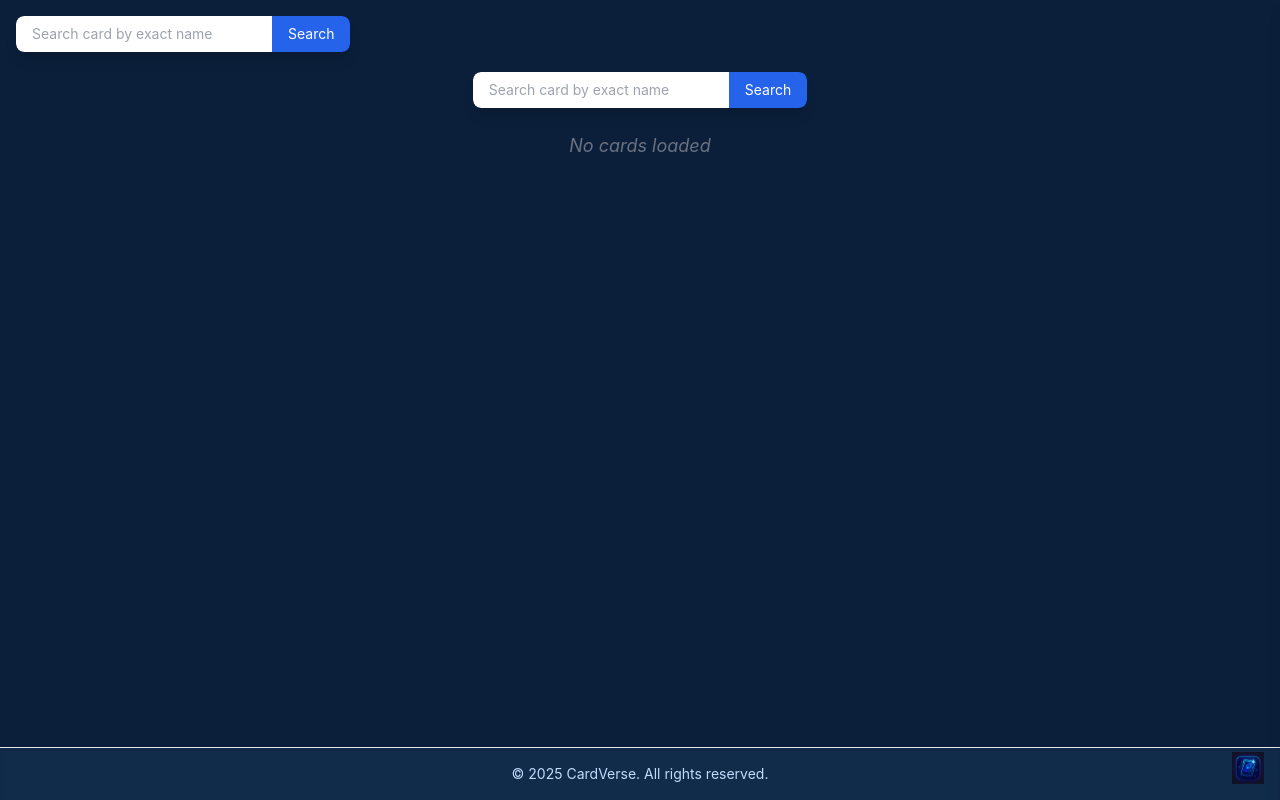
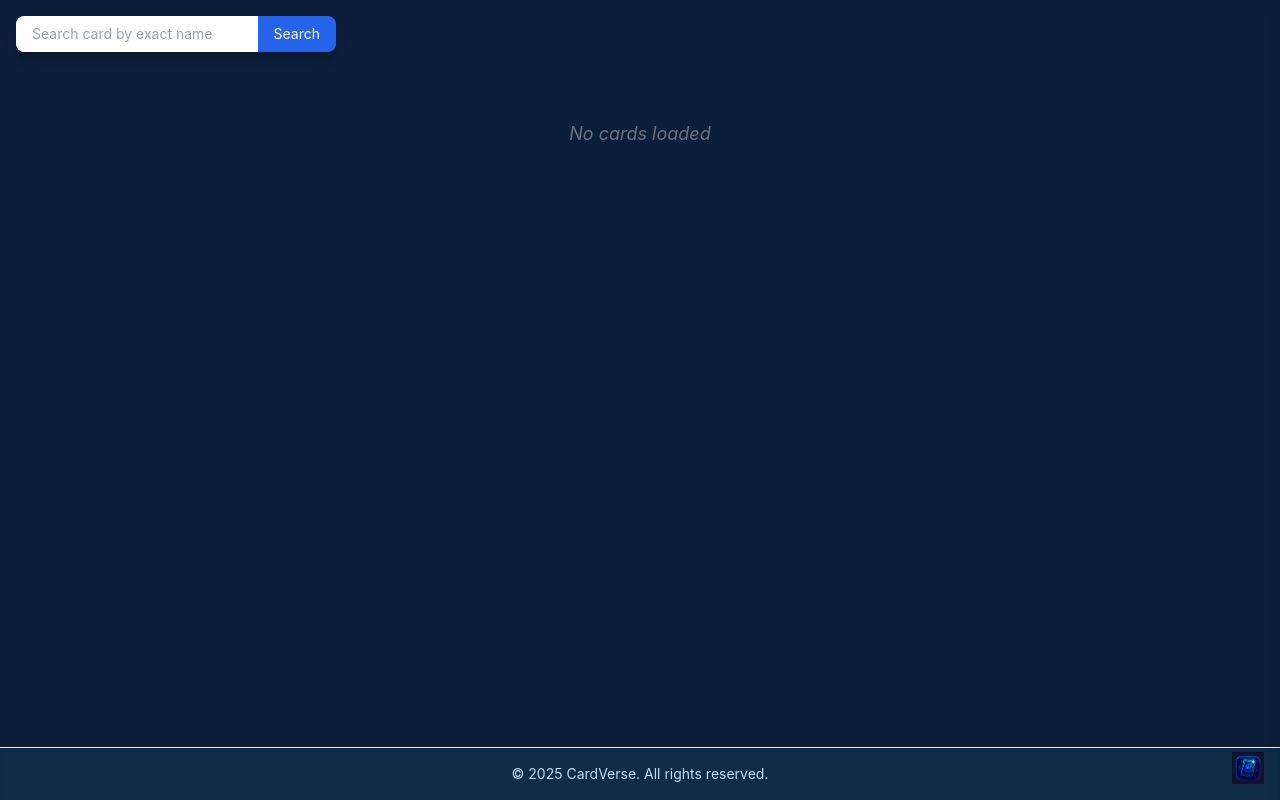
Before and after one commit to Kosmosblade/CardVerse, a React (Create React App) app: page / in a window 1280 px wide. Built offline with nearby package versions, Linux system fonts and the light colour scheme.

Commit message:
fixed the front page with one search bar and showing the results cards that are searched

```diff
--- a/src/App.js
+++ b/src/App.js
@@ -9,12 +9,12 @@ import Login from './pages/Login';
 import Signup from './pages/Signup';
 import Profile from './pages/Profile';
 import Logout from './pages/Logout';
-import SearchBar from './components/SearchBar';
 import Card from './components/Card';
 import './styles/Background.css';
 import CardDetail from './pages/CardDetail';
 import CardPrints from './components/CardPrints';
 import NavBar from './components/NavBar'; // Ensure the NavBar is imported
+import SearchBar from './components/SearchBar'; // Import SearchBar
 
 // The App function
 export default function App() {
@@ -88,15 +88,11 @@ export default function App() {
       {/* Navbar - This should be at the top */}
       <NavBar />
 
-      {/* Search bar (only on homepage) */}
-      {location.pathname === '/' && (
-        <div className="absolute top-4 left-4 z-50">
-          <SearchBar query={query} setQuery={setQuery} handleSearch={handleSearch} />
-        </div>
-      )}
+      {/* Only render SearchBar on homepage */}
+      {location.pathname === '/' && <SearchBar query={query} setQuery={setQuery} handleSearch={handleSearch} />}
 
       {/* Main content */}
-      <main className="flex-grow p-6 max-w-6xl mx-auto mt-6">
+      <main className="flex-grow p-6 max-w-6xl mx-auto mt-12"> {/* Added margin-top */}
         <Routes>
           <Route
             path="/"
@@ -118,7 +114,7 @@ export default function App() {
           <Route path="/profile" element={<Profile />} />
           <Route path="/logout" element={<Logout />} />
           <Route path="/card/:id" element={<CardDetail />} />
-          <Route path="/card-prints" element={<CardPrints />} /> {/* Route for View Prints */}
+          <Route path="/card-prints" element={<CardPrints />} />
           <Route path="*" element={<div className="text-center text-gray-300 text-xl mt-10">Page not found</div>} />
         </Routes>
       </main>
--- a/src/components/SearchBar.js
+++ b/src/components/SearchBar.js
@@ -1,14 +1,15 @@
+// src/components/SearchBar.js
 import React from 'react';
 
 export default function SearchBar({ query, setQuery, handleSearch }) {
   return (
-    <form onSubmit={handleSearch} className="flex shadow-lg rounded-lg overflow-hidden">
+    <form onSubmit={handleSearch} className="flex shadow-lg rounded-lg overflow-hidden fixed top-4 left-4 z-50 w-80">
       <input
         type="text"
         placeholder="Search card by exact name"
         value={query}
         onChange={(e) => setQuery(e.target.value)}
-        className="px-4 py-2 w-64 text-sm text-gray-800 placeholder-gray-400 focus:outline-none focus:ring-2 focus:ring-blue-500 rounded-l-lg"
+        className="px-4 py-2 w-full text-sm text-gray-800 placeholder-gray-400 focus:outline-none focus:ring-2 focus:ring-blue-500 rounded-l-lg"
         aria-label="Search cards by exact name"
       />
       <button
```
